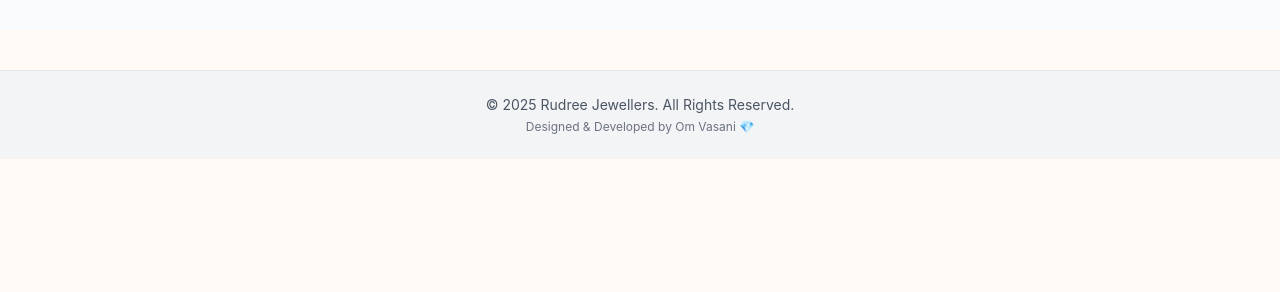
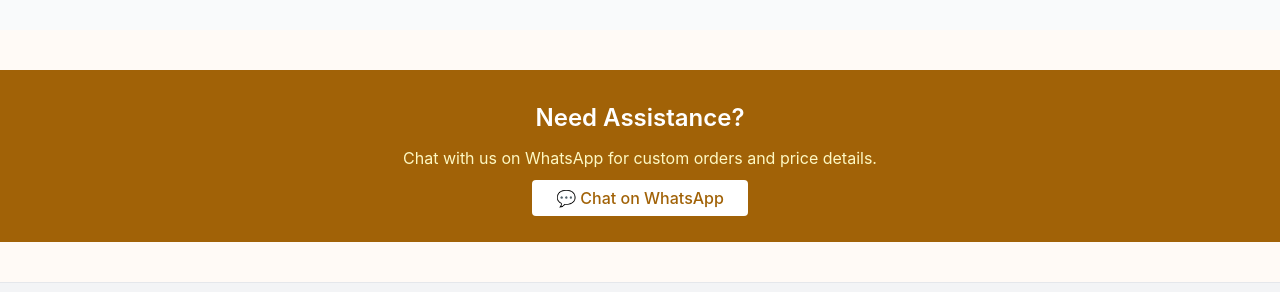
Before and after one commit to Om-Vasani/Rudree-Jewellers-Demo, a Next.js app: page / in a window 1280 px wide. Shown: the part 1146-1438 px from the top of the page. Before the commit the page ends 1305 px from the top, so only its background shows below. Built offline with nearby package versions, Linux system fonts and the light colour scheme.

Commit message:
Update WhatsAppCTA.jsx

```diff
--- a/components/WhatsAppCTA.jsx
+++ b/components/WhatsAppCTA.jsx
@@ -1,8 +1,16 @@
-    export default function WhatsAppCTA(){
-  const number = process.env.NEXT_PUBLIC_WHATSAPP_NUMBER || '919999999999'
+export default function WhatsAppCTA() {
   return (
-    <a className="whatsapp-cta" href={`https://wa.me/${number}`} target="_blank" rel="noreferrer">
-      <span>📱</span> Message on WhatsApp
-    </a>
+    <section className="bg-yellow-700 py-8 text-center text-white mt-10">
+      <h2 className="text-2xl font-semibold mb-3">Need Assistance?</h2>
+      <p className="mb-4 text-yellow-100">Chat with us on WhatsApp for custom orders and price details.</p>
+      <a
+        href="https://wa.me/919999999999"
+        target="_blank"
+        rel="noopener noreferrer"
+        className="bg-white text-yellow-700 px-6 py-2 rounded font-medium hover:bg-yellow-100"
+      >
+        💬 Chat on WhatsApp
+      </a>
+    </section>
   )
 }
```
